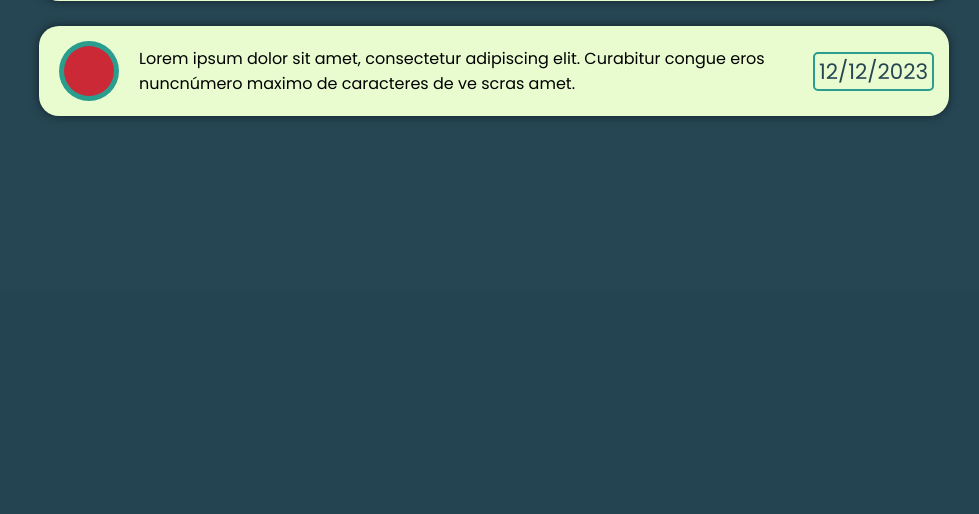
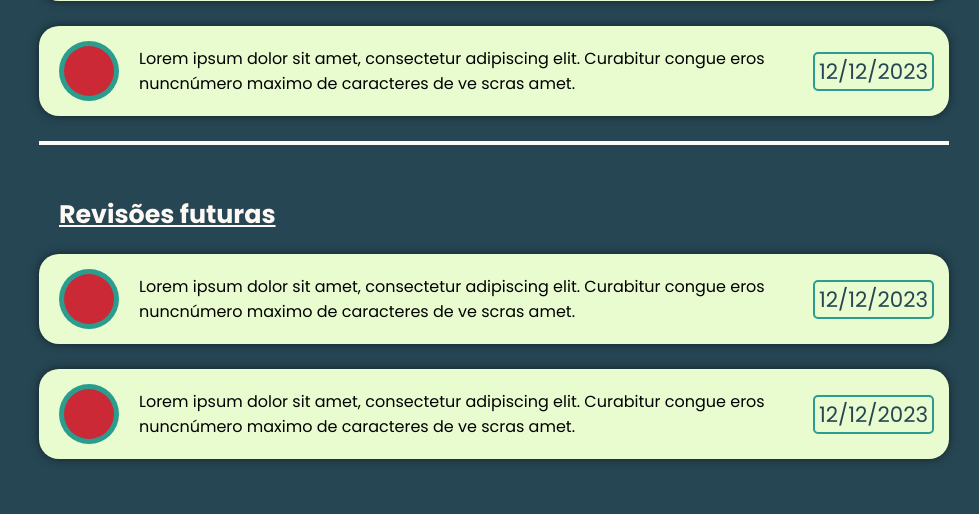
Before and after one commit to ThiagoSchFialho/DJANGO-Revise_Minder, a Django app: page /reviews/ in a window 1280 px wide. Shown: the part 508-1022 px from the top of the page, without its empty margins (301-1280 px from the left). Before the commit the page ends 626 px from the top, so only its background shows below. Run offline with Django 4.2, Linux system fonts and the light colour scheme.

Commit message:
adição da lista de revisões futuras

```diff
--- a/setup/static/styles/style.css
+++ b/setup/static/styles/style.css
@@ -113,6 +113,11 @@ main {
     height: fit-content;
 }
 
+.main-content-container hr {
+    margin-bottom: 50px;
+    border: 2px solid var(--white);
+}
+
 .main-content-container ul {
     list-style: none;
 }
@@ -121,7 +126,7 @@ main {
     height: fit-content;
 }
 
-.today-reviews h3 {
+.reviews-list-title {
     font-size: 19pt;
     text-decoration: underline;
     color: var(--white);
--- a/templates/revise_minder/reviews_home.html
+++ b/templates/revise_minder/reviews_home.html
@@ -66,7 +66,7 @@
         </div>
         <div class="main-content-container">
             <div class="today-reviews">
-                <h3>Revisões para hoje</h3>
+                <h3 class="reviews-list-title">Revisões para hoje</h3>
                 <ul>
                     <li class="review-list-item">
                         <div class="review-subject-info">
@@ -114,6 +114,34 @@
                     </li>
                 </ul>
             </div>
+            <hr>
+            <div class="future-reviews">
+                <h3 class="reviews-list-title">Revisões futuras</h3>
+                <ul>
+                    <li class="review-list-item">
+                        <div class="review-subject-info">
+                            <div class="review-subject-icon-outline">
+                                <div class="review-subject-icon"></div>
+                            </div>
+                            <div class="review-subject-name">
+                                <p>Lorem ipsum dolor sit amet, consectetur adipiscing elit. Curabitur congue eros nuncnúmero maximo de caracteres de ve scras amet.</p>
+                            </div>
+                        </div>
+                        <div class="review-date">12/12/2023</div>
+                    </li>
+                    <li class="review-list-item">
+                        <div class="review-subject-info">
+                            <div class="review-subject-icon-outline">
+                                <div class="review-subject-icon"></div>
+                            </div>
+                            <div class="review-subject-name">
+                                <p>Lorem ipsum dolor sit amet, consectetur adipiscing elit. Curabitur congue eros nuncnúmero maximo de caracteres de ve scras amet.</p>
+                            </div>
+                        </div>
+                        <div class="review-date">12/12/2023</div>
+                    </li>
+                </ul>
+            </div>
         </div>
     </main>
     <footer></footer>
```
